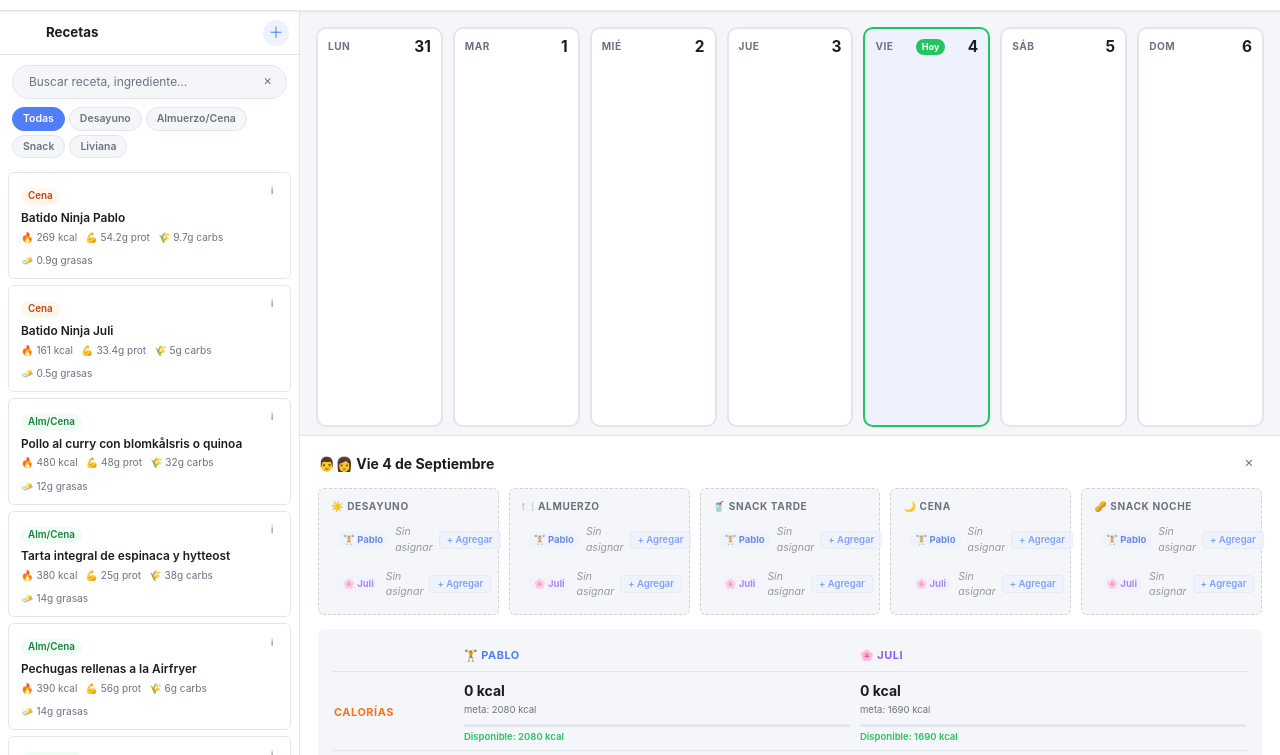
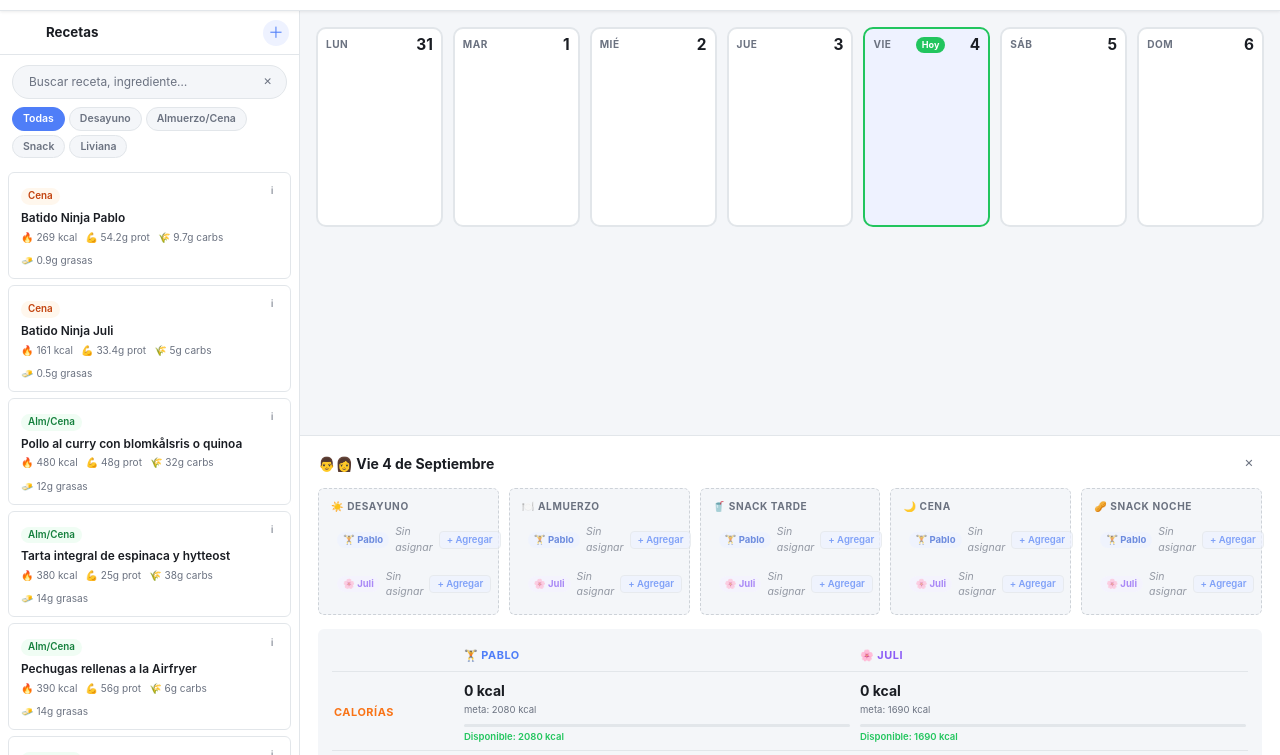
Before and after one commit to pabloacvd/plandental, a plain HTML site: page index.html in a window 1280 px wide. Shown: the part 45-800 px from the top of the page. Drawn offline with Linux system fonts and the light colour scheme.

Commit message:
esteticos

```diff
--- a/css/style.css
+++ b/css/style.css
@@ -318,18 +318,18 @@ input  { font: inherit; border: none; outline: none; }
   display: grid;
   grid-template-columns: repeat(7, 1fr);
   gap: 10px;
-  min-height: 400px;
+  min-height: 200px;
 }
 
 .day-cell {
   background: var(--surface);
   border: 2px solid var(--border);
   border-radius: var(--radius);
-  padding: 10px 10px 8px;
-  display: flex; flex-direction: column; gap: 5px;
+  padding: 8px 8px 6px;
+  display: flex; flex-direction: column; gap: 3px;
   cursor: pointer;
   transition: var(--transition);
-  min-height: 160px;
+  min-height: 100px;
   position: relative;
 }
 .day-cell:hover { border-color: var(--accent); }
```
